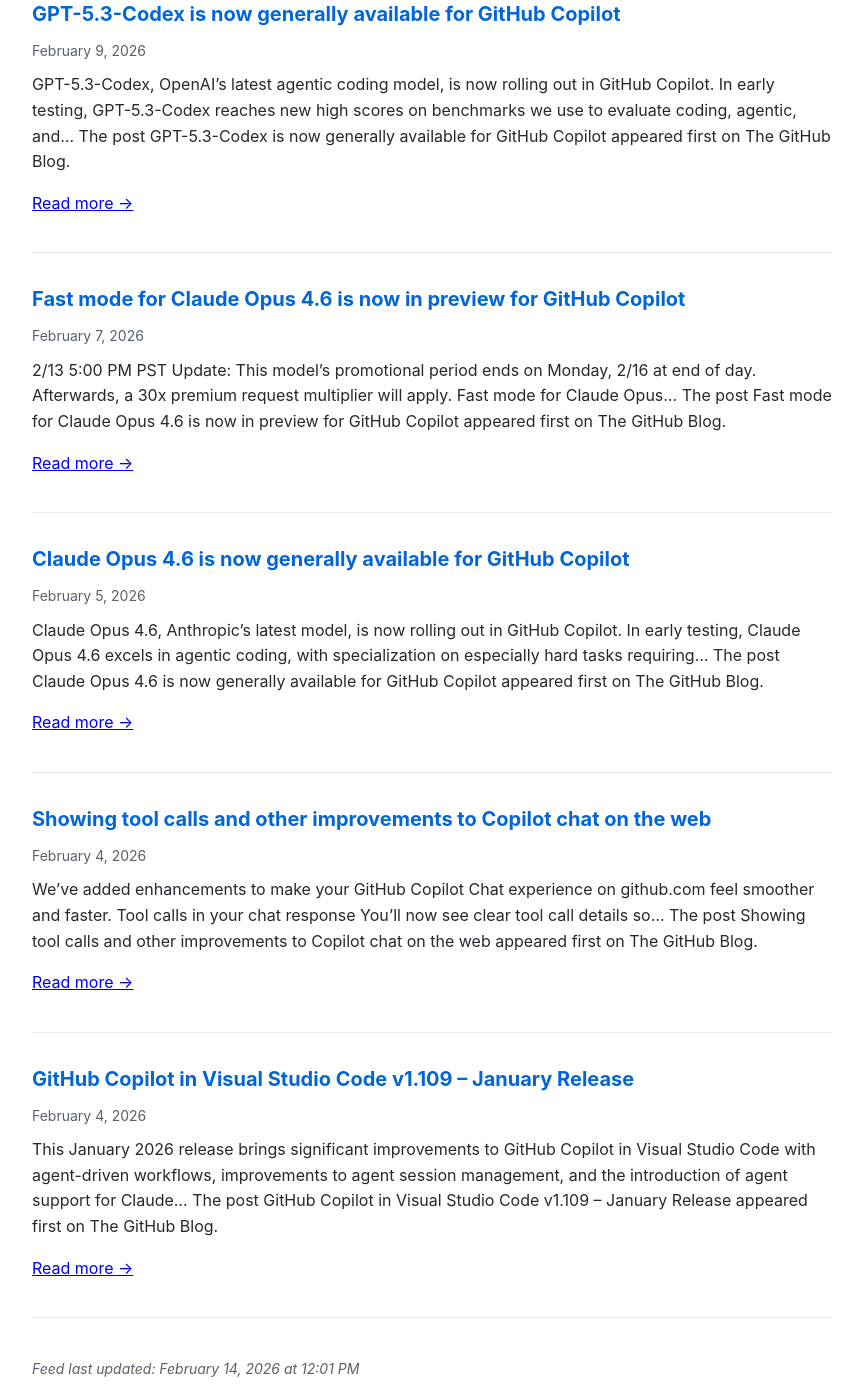
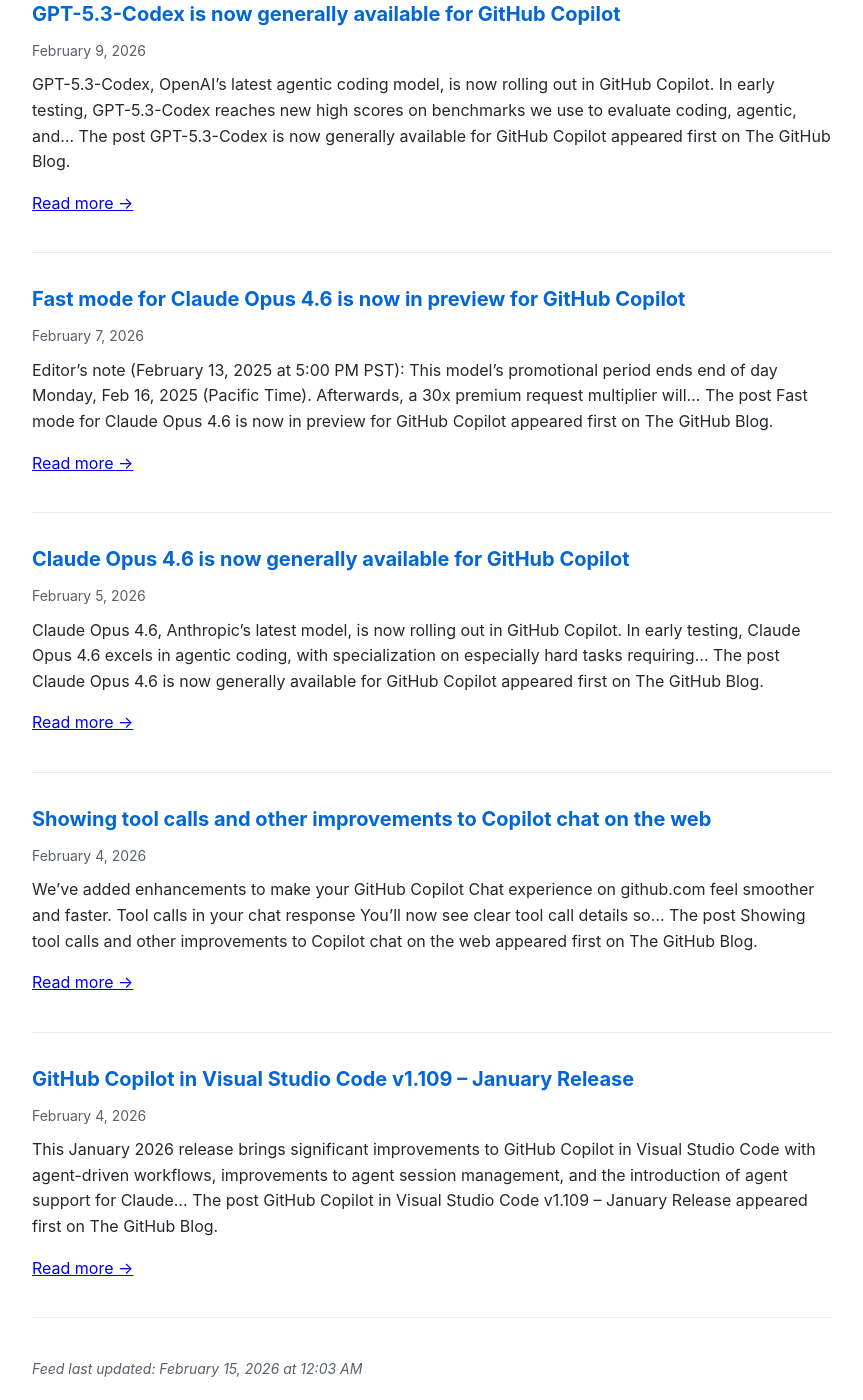
Before and after one commit to Oregand/oregand.github.io, a Jekyll site: the page copilot-feed.html, which Jekyll copies as it is, in a window 1280 px wide and 1400 px high, scrolled down 1477 px. Shown: the whole window, without its empty margins (208-1071 px from the left). Built offline with Jekyll 4.4.1, drawn with Linux system fonts in a browser that asks for light colours.

Commit message:
Update RSS feed

```diff
--- a/copilot-feed.html
+++ b/copilot-feed.html
@@ -147,7 +147,7 @@ The post GPT-5.3-Codex is now generally available for GitHub Copilot appeared fi
     </div>
     <div class="feed-date">February 7, 2026</div>
     <div class="feed-description">
-      2/13 5:00 PM PST Update: This model&#8217;s promotional period ends on Monday, 2/16 at end of day. Afterwards, a 30x premium request multiplier will apply. Fast mode for Claude Opus&#8230;
+      Editor&#8217;s note (February 13, 2025 at 5:00 PM PST): This model&#8217;s promotional period ends end of day Monday, Feb 16, 2025 (Pacific Time). Afterwards, a 30x premium request multiplier will&#8230;
 The post Fast mode for Claude Opus 4.6 is now in preview for GitHub Copilot appeared first on The GitHub Blog.
 
       <p><a href="https://github.blog/changelog/2026-02-07-claude-opus-4-6-fast-is-now-in-public-preview-for-github-copilot" target="_blank">Read more →</a></p>
@@ -194,7 +194,7 @@ The post GitHub Copilot in Visual Studio Code v1.109 &#8211; January Release app
   </div>
 
   <div class="update-info">
-    Feed last updated: February 14, 2026 at 12:01 PM
+    Feed last updated: February 15, 2026 at 12:03 AM
   </div>
 </body>
 </html>
```
